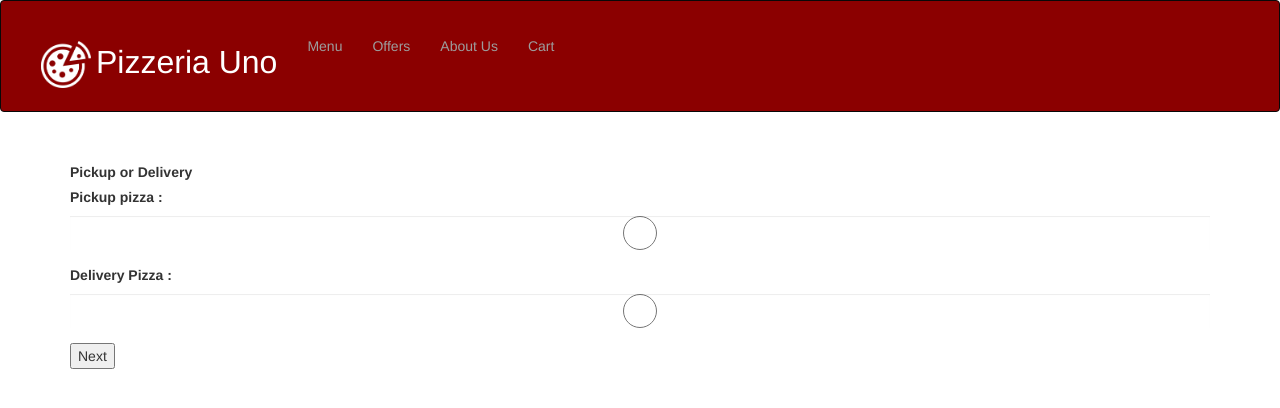
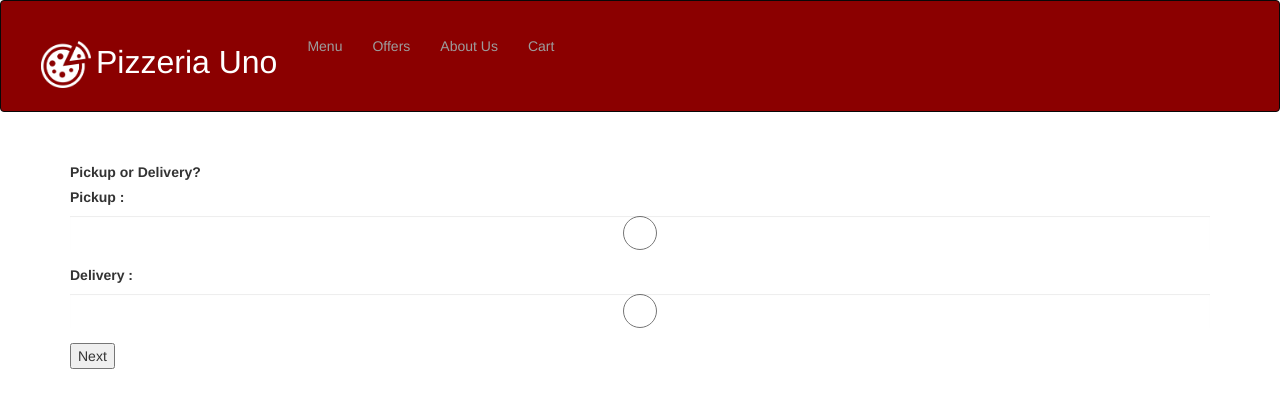
Before and after one commit to svanhviti16/PizzeriaUnoJS, a React app in the folder client/: page /Orders in a window 1280 px wide. Shown: the top 408 px of the page. Built offline with nearby package versions, Linux system fonts and the light colour scheme.

Commit message:
wizard labelar

```diff
--- a/client/src/components/WizardForm/WizardForm.js
+++ b/client/src/components/WizardForm/WizardForm.js
@@ -102,19 +102,19 @@ class WizardForm extends Component {
                 {this.state.page === 1 &&
                     <Grid className="container-margin">
                         <div>
-                            <label>Pickup or Delivery</label>
+                            <label>Pickup or Delivery?</label>
                             <TextInput
                                 onChange={ e => this.handleClick(e) }
                                 name="pick"
                                 value= "false"
-                                label="Pickup pizza"
+                                label="Pickup"
                                 type="radio"
                                 validate={val => !val ? 'Name is required' : ''} />
                             <TextInput
                                 onChange={ e => this.handleClick(e) }
                                 name="pick"
                                 value= "true"
-                                label="Delivery Pizza"
+                                label="Delivery"
                                 type="radio"
                                 validate={val => !val ? 'Name is required' : ''} />
                         </div>
```
